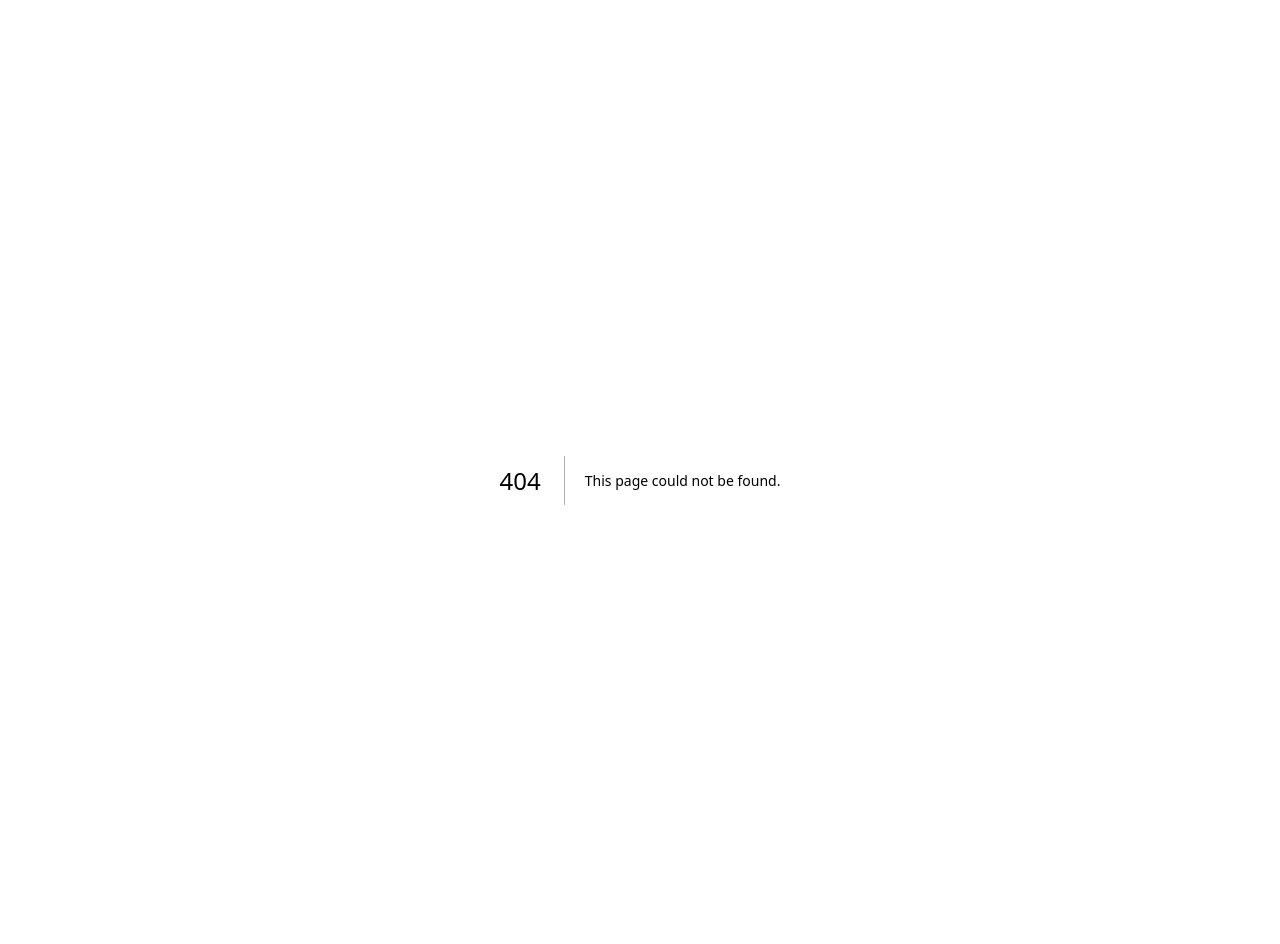
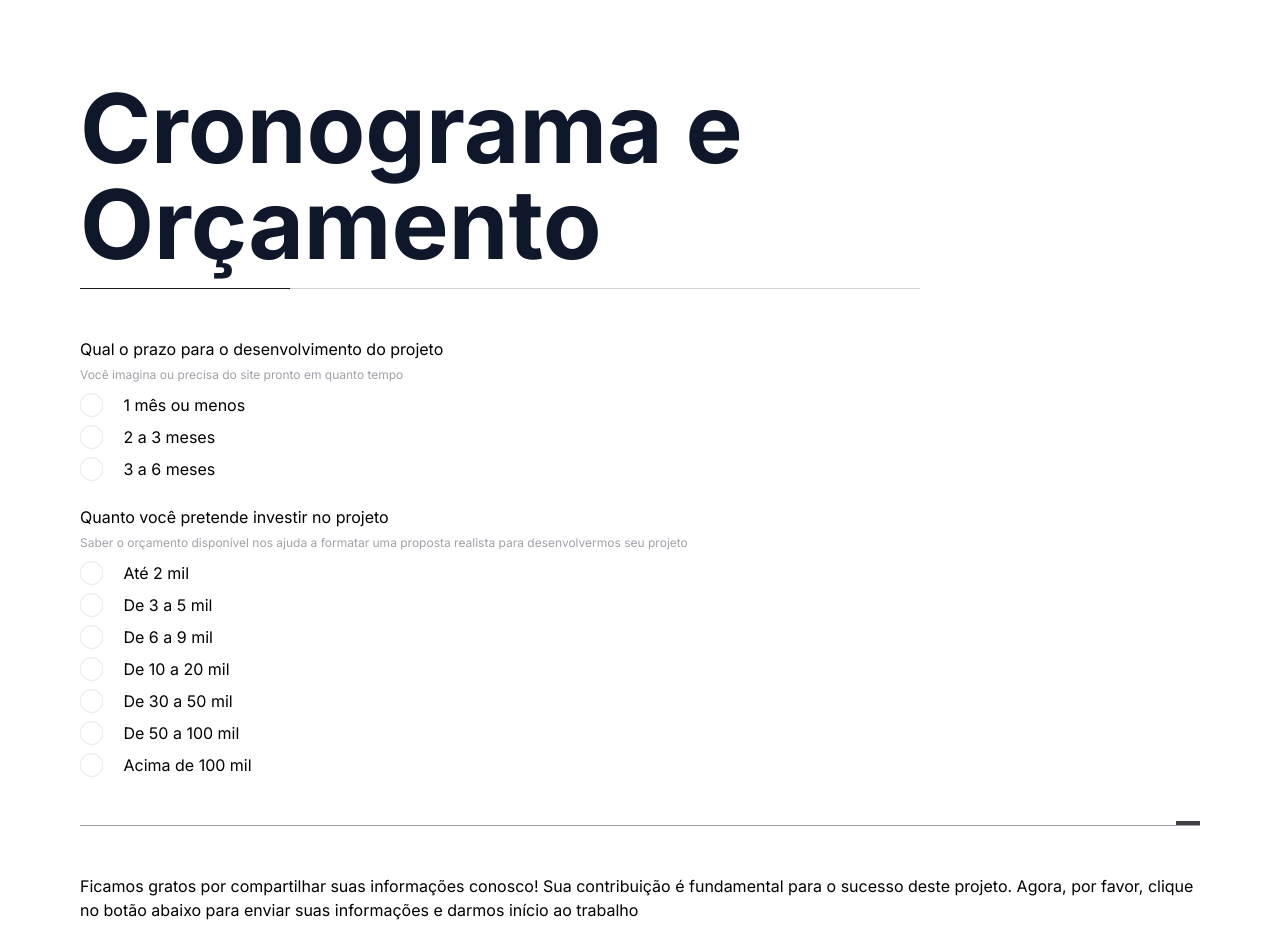
Before and after one commit to GomidesTs/briefing-web, a Next.js app: page /bureaucracy in a window 1280 px wide. Before the commit this address had no page. Shown: the top 944 px of the page. Before the commit the page ends 896 px from the top, so only its background shows below. Built offline with nearby package versions, Linux system fonts and the light colour scheme.

Commit message:
feat: schedule and budget
Schedule and budget page designed to find out how much the client wants to invest in building the page and how long they want the work to be done

```diff
--- /dev/null
+++ b/src/app/bureaucracy/page.tsx
@@ -0,0 +1,61 @@
+import { Button } from '@/components/Button';
+import { Divider } from '@/components/Divider';
+import * as RadioGroup from '@/components/Form/Radio';
+
+export default function page() {
+  return (
+    <>
+      <h1 className="text-4xl font-bold text-slate-900 md:text-8xl">
+        Cronograma e Orçamento
+      </h1>
+      <div className="relative mt-4 w-3/4 border-t border-zinc-300 before:absolute before:bottom-0 before:left-0 before:w-3/12 before:border-t before:border-zinc-900" />
+
+      <div className="mt-12 space-y-6">
+        <RadioGroup.Radio>
+          <div className="space-y-1">
+            <p>Qual o prazo para o desenvolvimento do projeto</p>
+            <span className="text-xs text-zinc-400 ">
+              Você imagina ou precisa do site pronto em quanto tempo
+            </span>
+          </div>
+
+          <RadioGroup.RadioItem metrics="month1" text="1 mês ou menos" />
+          <RadioGroup.RadioItem metrics="month2" text="2 a 3 meses" />
+          <RadioGroup.RadioItem metrics="month3" text="3 a 6 meses" />
+        </RadioGroup.Radio>
+
+        <RadioGroup.Radio>
+          <div className="space-y-1">
+            <p>Quanto você pretende investir no projeto</p>
+            <span className="text-xs text-zinc-400 ">
+              Saber o orçamento disponível nos ajuda a formatar uma proposta
+              realista para desenvolvermos seu projeto
+            </span>
+          </div>
+
+          <RadioGroup.RadioItem metrics="2" text="Até 2 mil" />
+          <RadioGroup.RadioItem metrics="3" text="De 3 a 5 mil" />
+          <RadioGroup.RadioItem metrics="6" text="De 6 a 9 mil" />
+          <RadioGroup.RadioItem metrics="10" text="De 10 a 20 mil" />
+          <RadioGroup.RadioItem metrics="30" text="De 30 a 50 mil" />
+          <RadioGroup.RadioItem metrics="50" text="De 50 a 100 mil" />
+          <RadioGroup.RadioItem metrics="100" text="Acima de 100 mil" />
+        </RadioGroup.Radio>
+      </div>
+
+      <Divider className="before:right-0" />
+
+      <div className="mt-12 space-y-6">
+        <p>
+          Ficamos gratos por compartilhar suas informações conosco! Sua
+          contribuição é fundamental para o sucesso deste projeto. Agora, por
+          favor, clique no botão abaixo para enviar suas informações e darmos
+          início ao trabalho
+        </p>
+        <div className="flex justify-center">
+          <Button link="/business" content="Enviar Briefing" />
+        </div>
+      </div>
+    </>
+  );
+}
```
